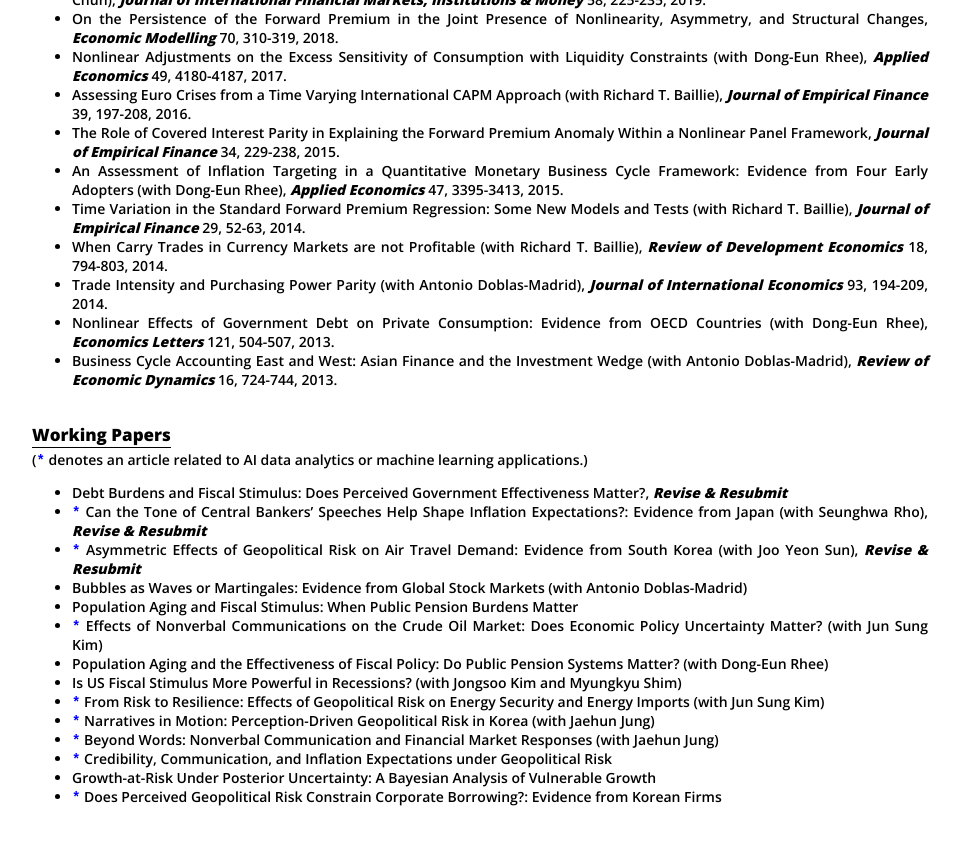
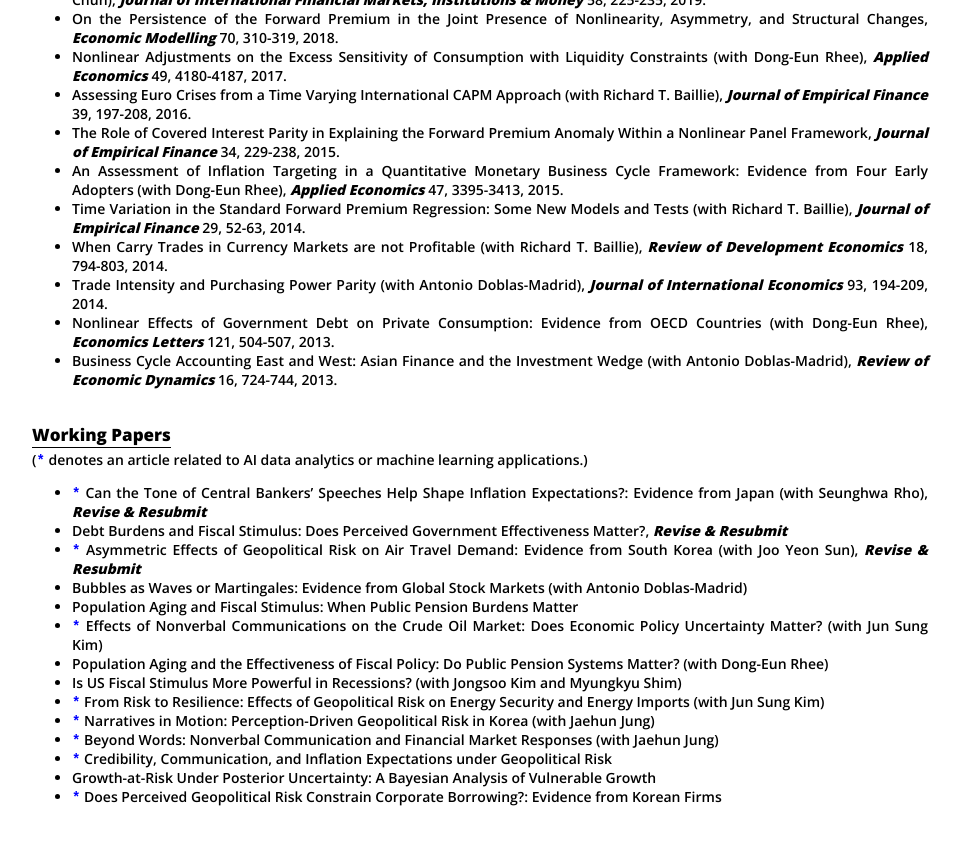
Before and after one commit to dooyeoncho/dooyeoncho.github.io, a Jekyll site: the page built from pages/research.html, in a window 1280 px wide and 900 px high, scrolled down 1218 px. Shown: the top 845 px of the window, without its empty margins (160-1122 px from the left). Built offline with Jekyll 4.4.1, drawn with Linux system fonts in a browser that asks for light colours.

Commit message:
Update research.html

```diff
--- a/pages/research.html
+++ b/pages/research.html
@@ -98,8 +98,8 @@ span.highlight-title {
 
 <div><b><p style="font-family: 'Open Sans', sans-serif; font-size: 17px; font-weight: 800; color: black; border-bottom: 1.5px solid black; display: inline-block; padding-bottom: 0.3px; margin: 0;">Working Papers</font></p></b> </div></li>(<code style="color : blue"><b>*</b></code> denotes an article related to AI data analytics or machine learning applications.)</li></div>
 	<ul>
+		<span class="highlight-title"><li><code style="color : blue"><b>*</b></code> Can the Tone of Central Bankers’ Speeches Help Shape Inflation Expectations?: Evidence from Japan (with Seunghwa Rho), <em property="italic"><b>Revise & Resubmit</b></em></li></span>
 		<span class="highlight-title"><li>Debt Burdens and Fiscal Stimulus: Does Perceived Government Effectiveness Matter?, <em property="italic"><b>Revise & Resubmit</b></em></li></span>
-		<span class="highlight-title"><li><code style="color : blue"><b>*</b></code> Can the Tone of Central Bankers’ Speeches Help Shape Inflation Expectations?: Evidence from Japan (with Seunghwa Rho), <em property="italic"><b>Revise & Resubmit</b></em></li></span>
 		<span class="highlight-title"><li><code style="color : blue"><b>*</b></code> Asymmetric Effects of Geopolitical Risk on Air Travel Demand: Evidence from South Korea (with Joo Yeon Sun), <em property="italic"><b>Revise & Resubmit</b></em></li></span>
 		<span class="highlight-title"><li>Bubbles as Waves or Martingales: Evidence from Global Stock Markets (with Antonio Doblas-Madrid)</li></span>
 		<span class="highlight-title"><li>Population Aging and Fiscal Stimulus: When Public Pension Burdens Matter</li></span>
```
